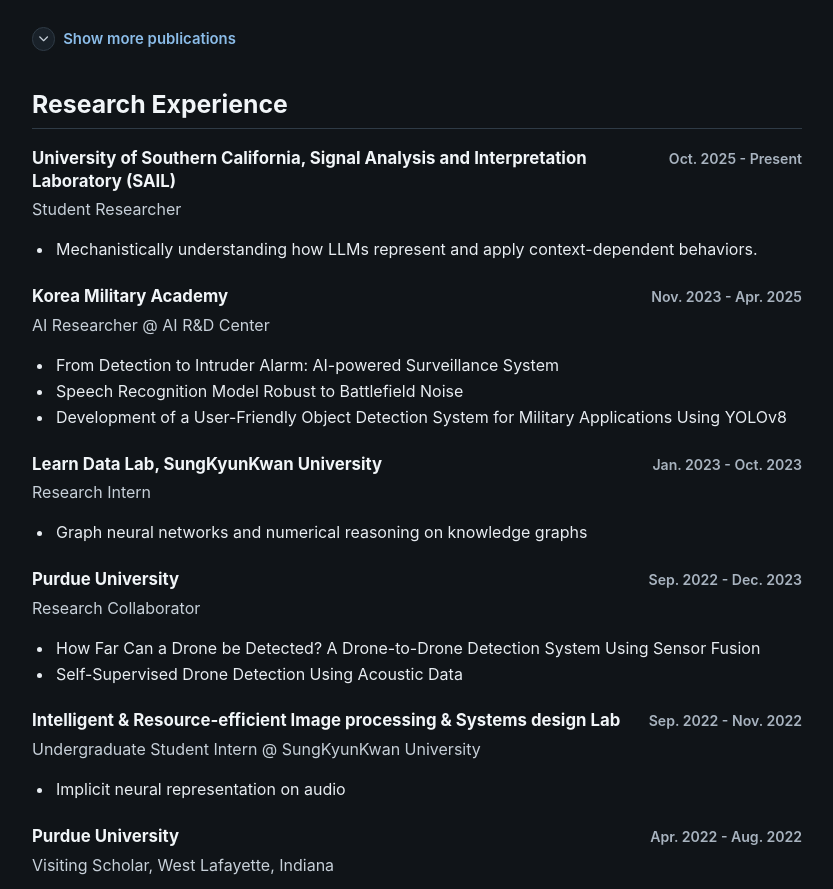
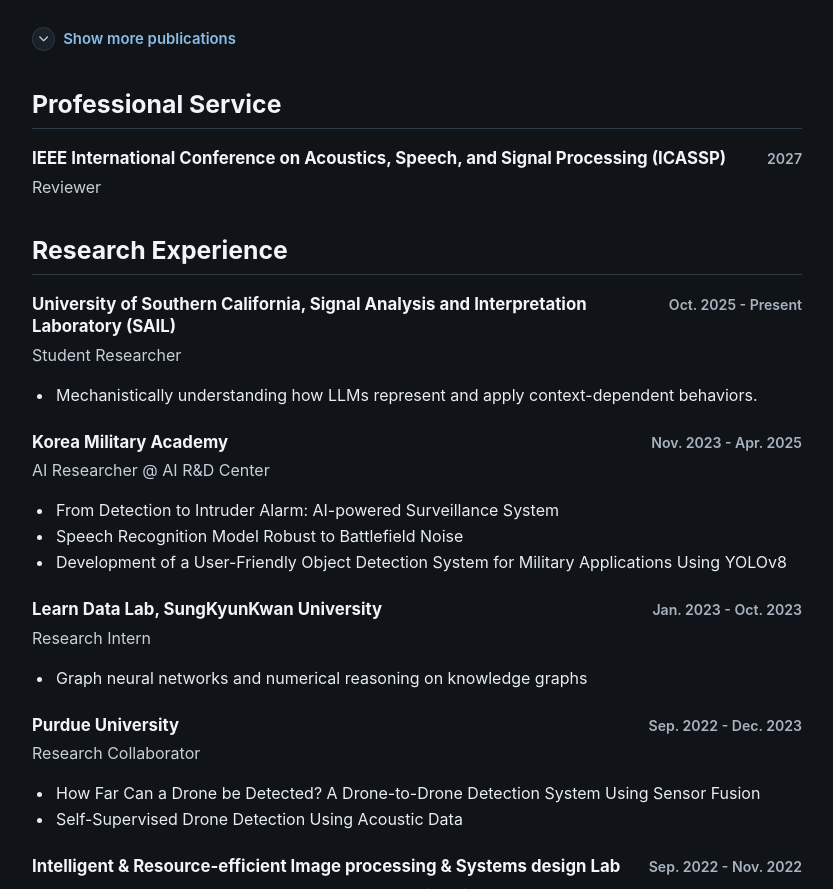
Before and after one commit to USC-BOBBY-KIM/USC-BOBBY-KIM.github.io, a plain HTML site: page index.html in a window 1280 px wide. Shown: the part 1013-1902 px from the top of the page, without its empty margins (366-1199 px from the left). Drawn offline with Linux system fonts and the light colour scheme; no server answers; some icons are missing.

Commit message:
Add ICASSP professional service

```diff
--- a/index.html
+++ b/index.html
@@ -148,6 +148,14 @@
           </button>
         </section>
 
+        <section id="service" class="section">
+          <h2>Professional Service</h2>
+          <div class="entry">
+            <h3>IEEE International Conference on Acoustics, Speech, and Signal Processing (ICASSP) <span>2027</span></h3>
+            <p>Reviewer</p>
+          </div>
+        </section>
+
         <section id="experience" class="section">
           <h2>Research Experience</h2>
           <div class="entry">
```
